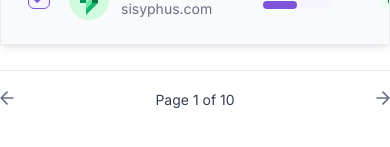
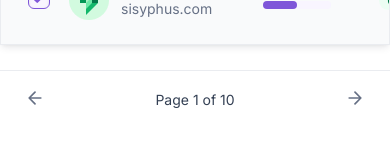
Before and after one commit to realabdullah/fidia-ui-test, a Nuxt app: page / in a window 390 px wide. Shown: the part 1808-1955 px from the top of the page. Built offline with nearby package versions, Linux system fonts and the light colour scheme.

Commit message:
padding for mobile na

```diff
--- a/assets/css/style.css
+++ b/assets/css/style.css
@@ -964,7 +964,7 @@ nav ul li a {
     display: flex;
     align-items: center;
     justify-content: space-between;
-    padding: 20px 0;
+    padding: 20px 28px;
     border-top: 1px solid #eaecf0;
     margin-top: 25px;
   }
```
